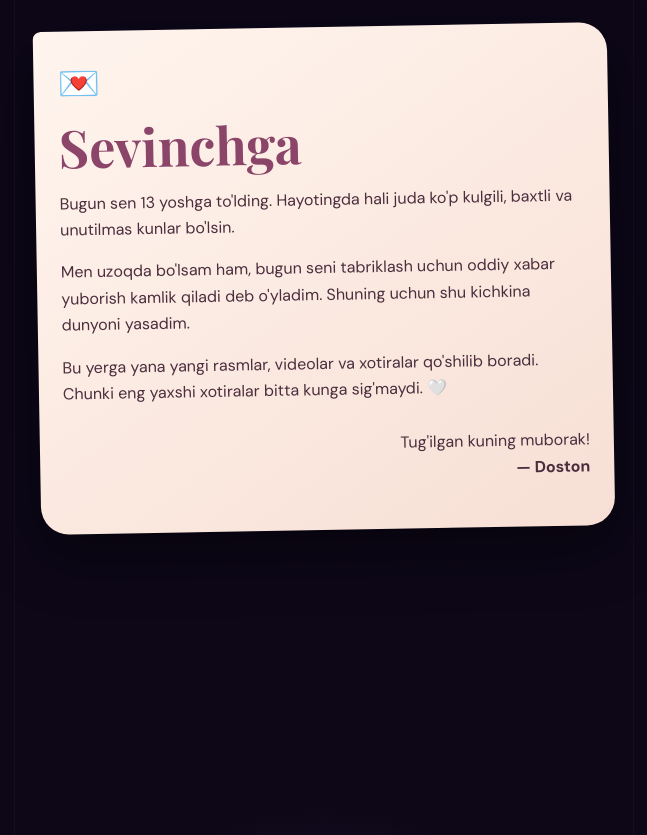
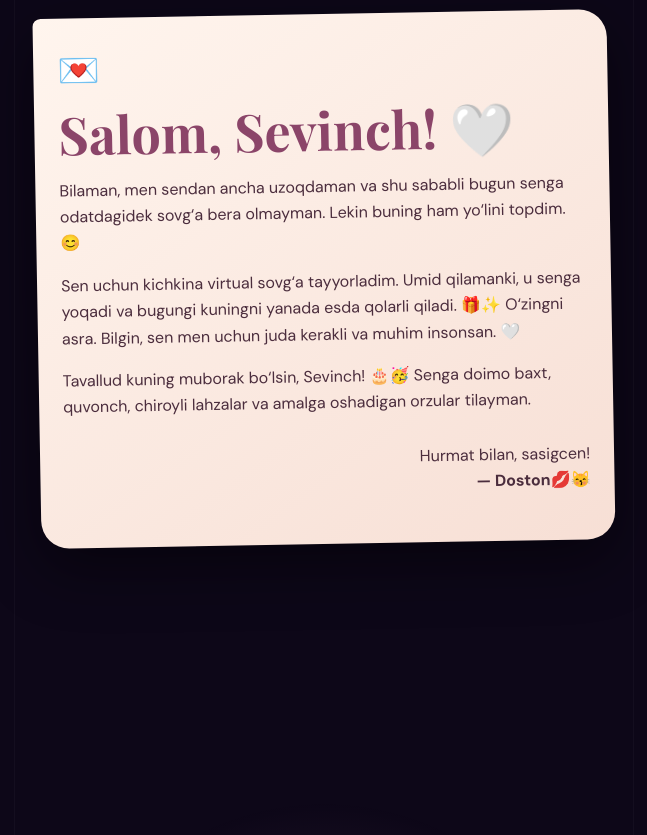
Before and after one commit to Dohacker/sevinch-13, a website: page index.html in a window 1280 px wide. Shown: the part 2521-3356 px from the top of the page, without its empty margins (316-963 px from the left). Drawn offline with nearby package versions, Linux system fonts and the light colour scheme.

Commit message:
Update index.html

```diff
--- a/index.html
+++ b/index.html
@@ -121,31 +121,26 @@
         </span>
 
         <h2>
-          Sevinchga
+          Salom, Sevinch! 🤍
         </h2>
 
         <p>
-          Bugun sen 13 yoshga to'lding.
-          Hayotingda hali juda ko'p kulgili, baxtli
-          va unutilmas kunlar bo'lsin.
+          Bilaman, men sendan ancha uzoqdaman va shu sababli bugun senga odatdagidek sovg‘a bera olmayman. Lekin buning ham yo‘lini topdim. 😊
         </p>
 
         <p>
-          Men uzoqda bo'lsam ham, bugun seni tabriklash uchun
-          oddiy xabar yuborish kamlik qiladi deb o'yladim.
-          Shuning uchun shu kichkina dunyoni yasadim.
+          Sen uchun kichkina virtual sovg‘a tayyorladim. Umid qilamanki, u senga yoqadi va bugungi kuningni yanada esda qolarli qiladi. 🎁✨
+O‘zingni asra. Bilgin, sen men uchun juda kerakli va muhim insonsan. 🤍
         </p>
 
         <p>
-          Bu yerga yana yangi rasmlar, videolar va xotiralar
-          qo'shilib boradi. Chunki eng yaxshi xotiralar
-          bitta kunga sig'maydi. 🤍
+          Tavallud kuning muborak bo‘lsin, Sevinch! 🎂🥳 Senga doimo baxt, quvonch, chiroyli lahzalar va amalga oshadigan orzular tilayman.
         </p>
 
         <p class="signature">
-          Tug'ilgan kuning muborak!
+          Hurmat bilan, sasigcen!
           <br>
-          <b>— Doston</b>
+          <b>— Doston💋😽</b>
         </p>
 
       </div>
```
